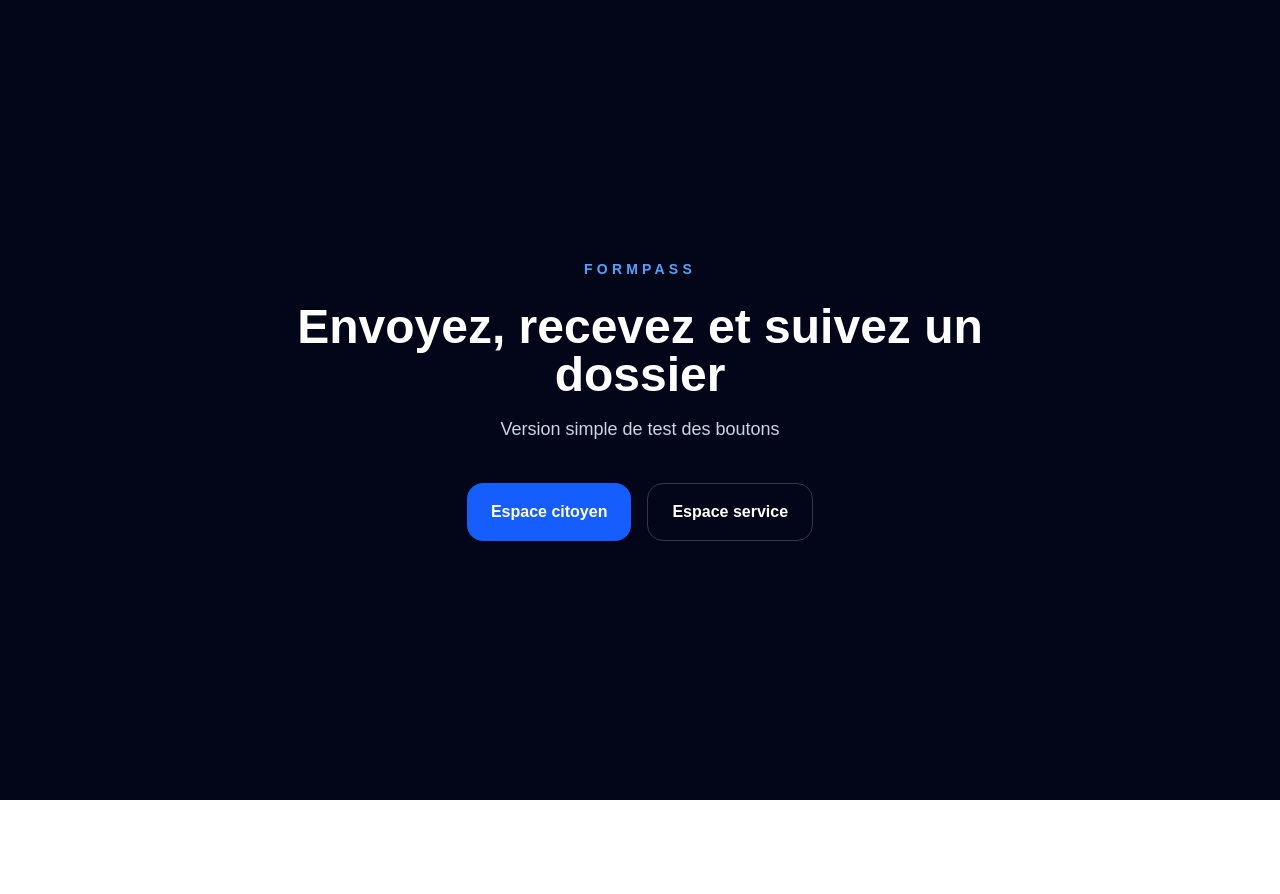
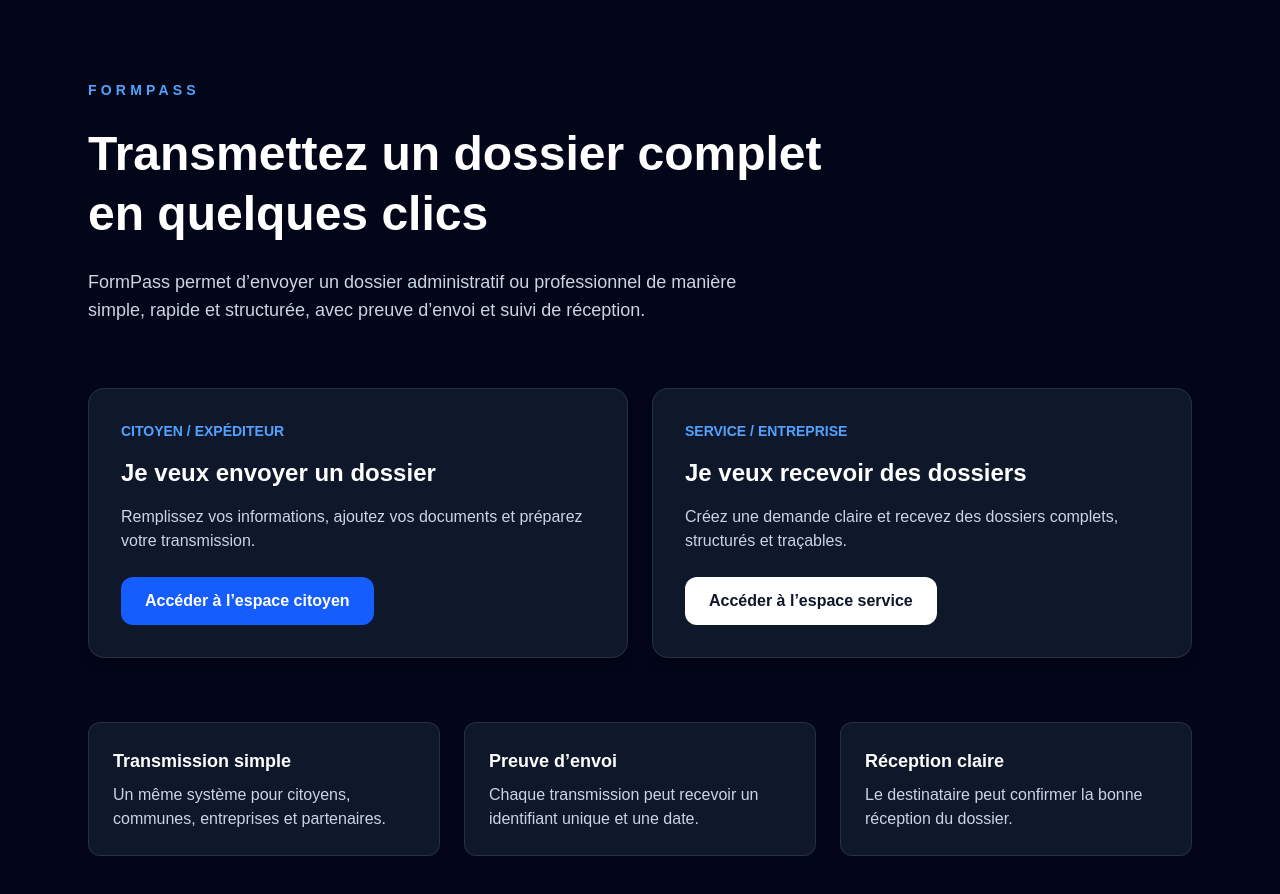
Before and after one commit to bachiratmani1313-spec/Formpass, a Next.js app: page / in a window 1280 px wide. Shown: the top 894 px of the page. Before the commit the page ends 800 px from the top, so only its background shows below. Built offline with nearby package versions, Linux system fonts and the light colour scheme.

Commit message:
fix homepage citizen button

```diff
--- a/app/citoyen/page.tsx
+++ b/app/citoyen/page.tsx
@@ -1,8 +1,12 @@
+"use client";
+
+import Link from "next/link";
+
 export default function Home() {
   return (
     <main className="min-h-screen bg-slate-950 text-white">
       <section className="relative overflow-hidden">
-        <div className="absolute inset-0 bg-[radial-gradient(circle_at_top,rgba(59,130,246,0.18),transparent_35%),radial-gradient(circle_at_bottom_right,rgba(168,85,247,0.16),transparent_30%)]" />
+        <div className="pointer-events-none absolute inset-0 bg-[radial-gradient(circle_at_top,rgba(59,130,246,0.18),transparent_35%),radial-gradient(circle_at_bottom_right,rgba(168,85,247,0.16),transparent_30%)]" />
 
         <div className="relative mx-auto flex min-h-screen max-w-7xl flex-col px-6 py-10">
           <header className="mb-16 flex items-center justify-between">
@@ -37,19 +41,19 @@
               </p>
 
               <div className="mt-8 flex flex-wrap gap-4">
-                <a
+                <Link
                   href="/citoyen"
-                  className="rounded-2xl bg-blue-600 px-6 py-3 font-semibold text-white transition hover:bg-blue-500"
+                  className="inline-flex items-center justify-center rounded-2xl bg-blue-600 px-6 py-3 font-semibold text-white transition hover:bg-blue-500"
                 >
                   Espace citoyen
-                </a>
+                </Link>
 
-                <a
+                <Link
                   href="/service"
-                  className="rounded-2xl border border-white/15 bg-white/5 px-6 py-3 font-semibold text-white transition hover:bg-white/10"
+                  className="inline-flex items-center justify-center rounded-2xl border border-white/15 bg-white/5 px-6 py-3 font-semibold text-white transition hover:bg-white/10"
                 >
                   Espace service
-                </a>
+                </Link>
               </div>
 
               <div className="mt-12 grid gap-4 sm:grid-cols-3">
--- a/app/page.tsx
+++ b/app/page.tsx
@@ -4,37 +4,102 @@
 
 export default function Home() {
   return (
-    <main className="min-h-screen bg-slate-950 text-white flex items-center justify-center">
-      <div className="w-full max-w-3xl px-6 text-center">
+    <main className="min-h-screen bg-slate-950 text-white">
+      <div className="max-w-6xl mx-auto px-6 py-20">
+
+        {/* HEADER */}
         <p className="text-sm font-semibold uppercase tracking-[0.3em] text-blue-400">
-          FormPass
+          FORMPASS
         </p>
 
-        <h1 className="mt-6 text-5xl font-bold">
-          Envoyez, recevez et suivez un dossier
+        <h1 className="mt-6 text-5xl font-bold leading-tight max-w-3xl">
+          Transmettez un dossier complet en quelques clics
         </h1>
 
-        <p className="mt-4 text-lg text-slate-300">
-          Version simple de test des boutons
+        <p className="mt-6 text-lg text-slate-300 max-w-2xl">
+          FormPass permet d’envoyer un dossier administratif ou professionnel de manière simple,
+          rapide et structurée, avec preuve d’envoi et suivi de réception.
         </p>
 
-        <div className="mt-10 flex flex-col gap-4 sm:flex-row sm:justify-center">
+        {/* BLOCS */}
+        <div className="mt-16 grid gap-6 md:grid-cols-2">
 
+          {/* CITOYEN */}
+          <div className="bg-slate-900 border border-white/10 rounded-2xl p-8 shadow-lg">
+            <p className="text-sm font-semibold text-blue-400 uppercase">
+              Citoyen / Expéditeur
+            </p>
+
+            <h2 className="mt-4 text-2xl font-semibold">
+              Je veux envoyer un dossier
+            </h2>
+
+            <p className="mt-4 text-slate-300">
+              Remplissez vos informations, ajoutez vos documents et préparez votre transmission.
+            </p>
+
+            <div className="mt-6">
               <Link
                 href="/citoyen"
-            className="w-full rounded-2xl bg-blue-600 px-6 py-4 font-semibold text-white sm:w-auto inline-flex justify-center items-center"
+                className="inline-flex items-center justify-center rounded-xl bg-blue-600 px-6 py-3 font-semibold text-white hover:bg-blue-500 transition"
               >
-            Espace citoyen
+                Accéder à l’espace citoyen
               </Link>
+            </div>
+          </div>
 
+          {/* SERVICE */}
+          <div className="bg-slate-900 border border-white/10 rounded-2xl p-8 shadow-lg">
+            <p className="text-sm font-semibold text-blue-400 uppercase">
+              Service / Entreprise
+            </p>
+
+            <h2 className="mt-4 text-2xl font-semibold">
+              Je veux recevoir des dossiers
+            </h2>
+
+            <p className="mt-4 text-slate-300">
+              Créez une demande claire et recevez des dossiers complets, structurés et traçables.
+            </p>
+
+            <div className="mt-6">
               <Link
                 href="/service"
-            className="w-full rounded-2xl border border-white/20 px-6 py-4 font-semibold text-white sm:w-auto inline-flex justify-center items-center"
+                className="inline-flex items-center justify-center rounded-xl bg-white text-slate-900 px-6 py-3 font-semibold hover:bg-slate-200 transition"
               >
-            Espace service
+                Accéder à l’espace service
               </Link>
+            </div>
+          </div>
 
         </div>
+
+        {/* AVANTAGES */}
+        <div className="mt-16 grid gap-6 md:grid-cols-3">
+
+          <div className="bg-slate-900 border border-white/10 rounded-xl p-6">
+            <h3 className="font-semibold text-lg">Transmission simple</h3>
+            <p className="mt-2 text-slate-300">
+              Un même système pour citoyens, communes, entreprises et partenaires.
+            </p>
+          </div>
+
+          <div className="bg-slate-900 border border-white/10 rounded-xl p-6">
+            <h3 className="font-semibold text-lg">Preuve d’envoi</h3>
+            <p className="mt-2 text-slate-300">
+              Chaque transmission peut recevoir un identifiant unique et une date.
+            </p>
+          </div>
+
+          <div className="bg-slate-900 border border-white/10 rounded-xl p-6">
+            <h3 className="font-semibold text-lg">Réception claire</h3>
+            <p className="mt-2 text-slate-300">
+              Le destinataire peut confirmer la bonne réception du dossier.
+            </p>
+          </div>
+
+        </div>
+
       </div>
     </main>
   );
```
Lines whose indentation alone changed are shown as unchanged.
